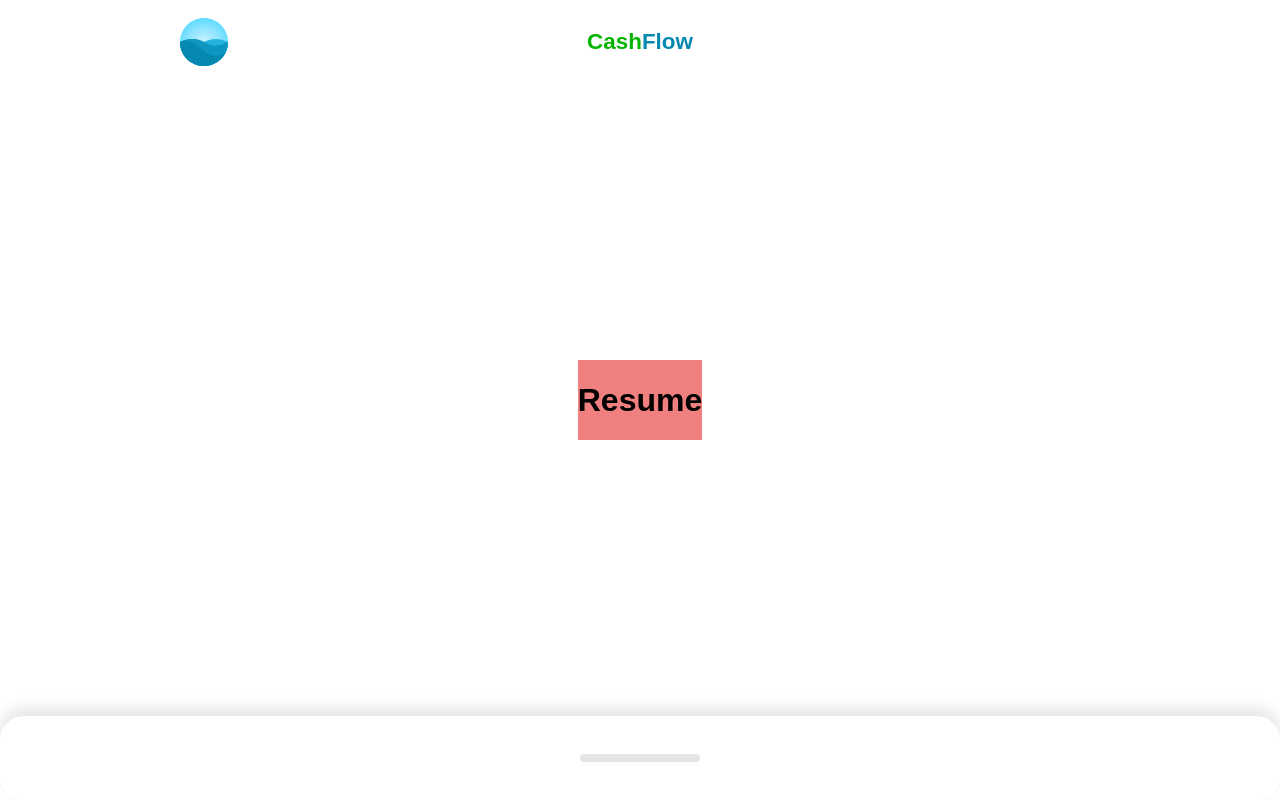
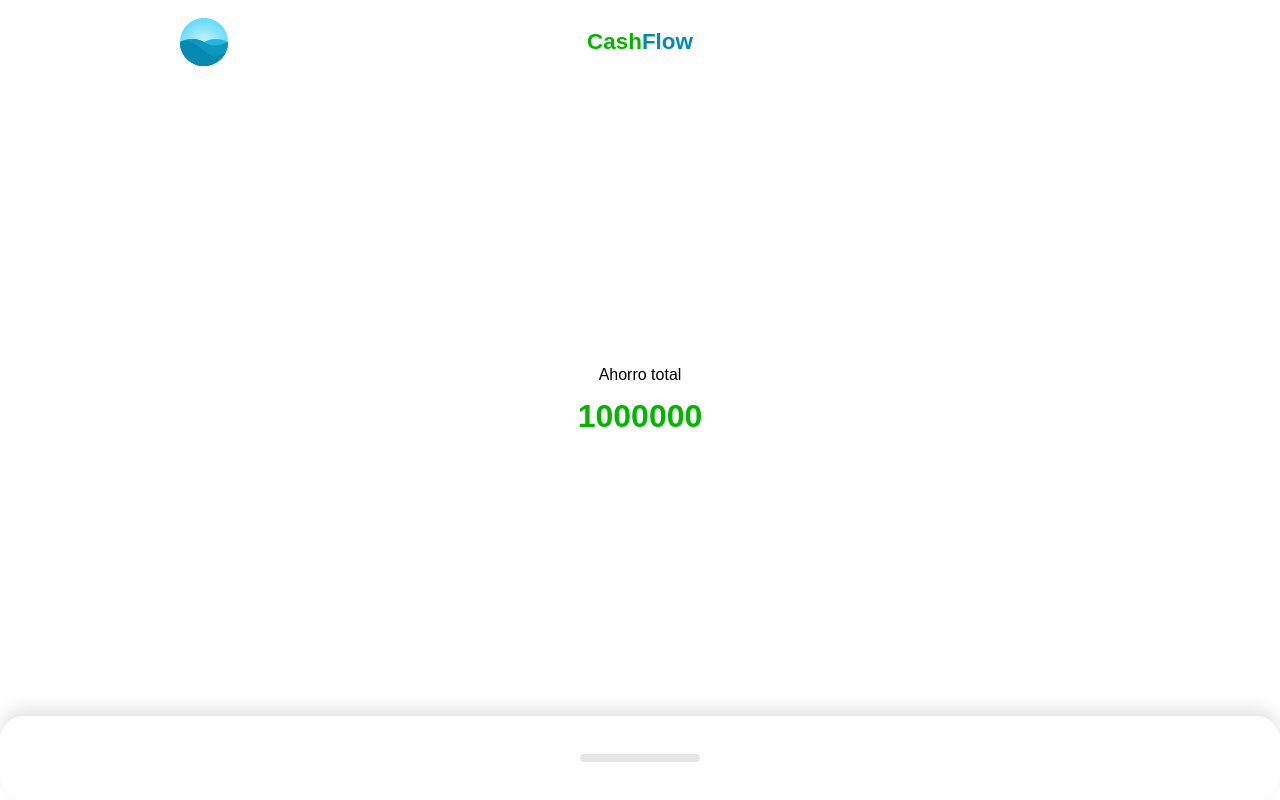
Before and after one commit to felipemunozca/platzi_cursoPracticoVue, a Vue app: page / in a window 1280 px wide. Built offline with nearby package versions, Linux system fonts and the light colour scheme.

Commit message:
Clase 06 completada.

```diff
--- /dev/null
+++ b/avancesPorClase/clase_06/IndexComponent.vue
@@ -0,0 +1,106 @@
+<!--
+    N_6.4: Se comienza a editar el template.
+    El texto del label se agregara dentro de una etiqueta <p> utilizando una variable que se recibirá desde el props.
+    Para el caso del monto sera lo mismo, una etiqueta <h1> con una variable.
+
+    N_6.10: Se comentan las variables originales, para ahora utilizar propiedades computadas para imprimir dentro del template.
+-->
+<template>
+    <main>
+        <!-- <p>{{ label }}</p> -->
+        <!-- <h1>{{ amount }}</h1> -->
+        <p>{{ labelVisual }}</p>
+        <h1>{{ amountVisual }}</h1>
+    </main>
+</template>
+
+<script>
+export default {
+    /**
+     * N_6.5: Se utilizan las Options API para definir un JSON de configuración
+     * Se agrega la propiedad props que dentro tendrá la variable label que es de tipo string y la variable amount que es de
+     *      tipo numérico.
+     *
+     * N_6.6: Ya que el programa esta pensado para tener un gráfico, cuando se haga clic dentro del gráfico cambiara el label y
+     *      el valor total, por lo que conviene crear nuevas props:
+     *      - totalLabel que tendrá el texto original (por defecto) de la etiqueta.
+     *      - totalAmount que tendrá el valor total de movimientos.
+     * Con eso ahora label y amount cambiaran sus valores cuando se haga clic en cierta parte del gráfico.
+     *
+     * N_6.9: Se agrega a la variable amount que por defecto tendrá un valor nulo, de esta forma sino se manda nada, la computada
+     *      no generara errores y buscara el valor total para mostrar.
+     *
+     * N_6.13: Se agrega a la variable label que por defecto tendrá un valor nulo, de esta forma sino se manda nada, la computada
+     *      no generara errores.
+     */
+    props: {
+        totalLabel: {
+            type: String,
+        },
+        label: {
+            type: String,
+            default: null,
+        },
+        totalAmount: {
+            type: Number,
+        },
+        amount: {
+            type: Number,
+            default: null,
+        },
+    },
+    /**
+     * N_6.8: Para poder comparar los valores que se envían por ejemplo entre total-label y label o total-amount y amount se
+     *      puede crear una función computada que verifique los valores.
+     * Se agrega la propiedad computed.
+     * Se declara una nueva función llamada amountVisual que retornara mediante un if ternario: SI se manda al componente un monto
+     *      especifico que es DISTINTO de null, entonces que se imprima ese valor en el template, en caso contrario que muestre el
+     *      valor guardado en totalAmount.
+     *
+     * N_6.12: Se crea una nueva función computada, esta vez para obtener y reemplazar el valor del label llamada labelVisual.
+     * utilizando un if ternario retornara: SI se manda al componente un texto en el label especifico que es DISTINTO de null,
+     *      entonces que se imprima ese texto en el template, en caso contrario que muestre el texto guardado en totalLabel.
+     */
+    computed: {
+        labelVisual() {
+            return this.label !== null ? this.label : this.totalLabel;
+        },
+        amountVisual() {
+            return this.amount !== null ? this.amount : this.totalAmount;
+        },
+    },
+};
+</script>
+
+<!--
+    N_6.3: Se copian y pegan los estilos CSS que creo la profesora para este componente desde la sección de Recursos.
+-->
+<style scoped>
+main {
+    display: flex;
+    justify-content: center;
+    align-items: center;
+    flex-direction: column;
+    width: 100%;
+}
+
+h1,
+p {
+    margin: 0;
+    text-align: center;
+}
+
+h1 {
+    margin-top: 14px;
+    color: var(--brand-green);
+}
+
+.graphic {
+    display: flex;
+    justify-content: center;
+    align-items: center;
+    width: 100%;
+    padding: 48px 24px;
+    box-sizing: border-box;
+}
+</style>
--- a/src/components/HomePage.vue
+++ b/src/components/HomePage.vue
@@ -1,23 +1,15 @@
-<!--
-  N_5.1: Luego de revisar el Layout original en el Figma, la estructura principal de la vista se dividirá en 3 secciones:
-    - la cabecera o header.
-    - el contenido o resume.
-    - el historial o movements.
-  Se agregan dos nuevos <template> con sus respectivos id:
-    # resume
-    # movements
-
-  N_5.2: Dentro de la carpeta components se crea una nueva carpeta llamada Resume. Y dentro de esta carpeta se crea un nuevo archivo llamado index.vue
-
-  N_5.5: Se crea un nuevo archivo llamado Movements.vue
--->
 <template>
   <Layout>
     <template #header>
       <Header></Header>
     </template>
     <template #resume>
-      <Resume />
+      <Resume
+        :total-label="'Ahorro total'"
+        :label="label"
+        :total-amount="1000000"
+        :amount="amount"
+      />
     </template>
     <template #movements>
       <Movements />
@@ -28,15 +20,7 @@
 <script>
 import Layout from "./LayoutComponent.vue";
 import Header from "./HeaderComponent.vue";
-/**
- * N_5.3: Se importa el nueva archivo donde ira el contenido principal.
- * Luego se agrega dentro de los componentes disponibles para utilizar dentro de la sección <template>.
- */
 import Resume from "./Resume/IndexComponent.vue";
-/**
- * N_5.6: Se importa el nuevo archivo donde ira el historial de movimientos.
- * Luego se agrega dentro de components para utilizarlo dentro del template.
- */
 import Movements from "./MovementsComponent.vue";
 
 export default {
@@ -46,5 +30,11 @@ export default {
     Resume,
     Movements,
   },
+  data() {
+    return {
+      label: null,
+      amount: null,
+    };
+  },
 };
 </script>
--- a/src/components/Resume/IndexComponent.vue
+++ b/src/components/Resume/IndexComponent.vue
@@ -1,11 +1,65 @@
 <template>
   <main>
-    <h1>Resume</h1>
+    <p>{{ labelVisual }}</p>
+    <h1>{{ amountVisual }}</h1>
   </main>
 </template>
 
+<script>
+export default {
+  props: {
+    totalLabel: {
+      type: String,
+    },
+    label: {
+      type: String,
+      default: null,
+    },
+    totalAmount: {
+      type: Number,
+    },
+    amount: {
+      type: Number,
+      default: null,
+    },
+  },
+  computed: {
+    labelVisual() {
+      return this.label !== null ? this.label : this.totalLabel;
+    },
+    amountVisual() {
+      return this.amount !== null ? this.amount : this.totalAmount;
+    },
+  },
+};
+</script>
+
 <style scoped>
 main {
-  background-color: lightcoral;
+  display: flex;
+  justify-content: center;
+  align-items: center;
+  flex-direction: column;
+  width: 100%;
+}
+
+h1,
+p {
+  margin: 0;
+  text-align: center;
+}
+
+h1 {
+  margin-top: 14px;
+  color: var(--brand-green);
+}
+
+.graphic {
+  display: flex;
+  justify-content: center;
+  align-items: center;
+  width: 100%;
+  padding: 48px 24px;
+  box-sizing: border-box;
 }
 </style>
```
Also changed, not shown: avancesPorClase/clase_06/HomePage.vue (added, +64 -0 lines).
